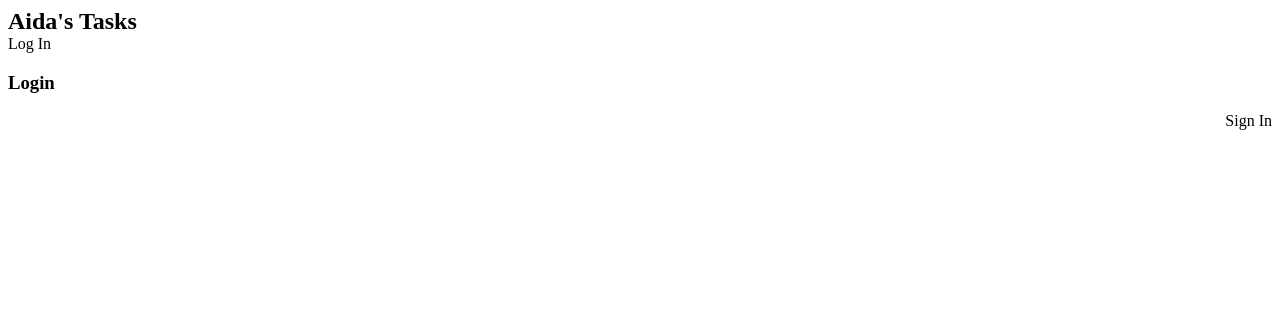
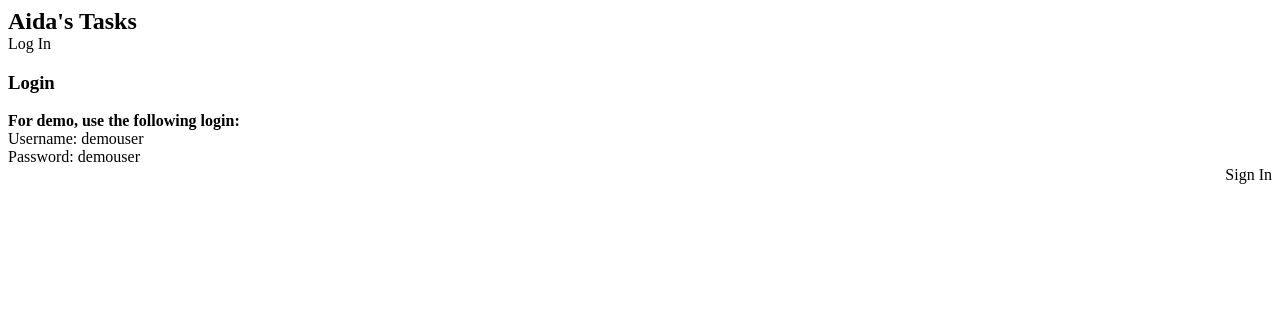
Before and after one commit to robertjauss/aidas-list, a Django app: page /accounts/login/ in a window 1280 px wide. Shown: the top 313 px of the page. Run offline with Django 3.2, Linux system fonts and the light colour scheme; some libraries are stand-ins or nearby versions.

Commit message:
Adding demo un/pw to login page

```diff
--- a/templates/registration/login.html
+++ b/templates/registration/login.html
@@ -6,9 +6,18 @@
 
 {% block content %}
   <wa-card with-header style="max-width: 800px; margin-left: auto; margin-right: auto;">
+
     <div slot="header">
       <h3>Login</h3>
     </div>
+
+    <wa-callout variant="brand">
+      <wa-icon slot="icon" name="circle-info"></wa-icon>
+      <strong>For demo, use the following login:</strong><br />
+      Username: demouser<br />
+      Password: demouser
+    </wa-callout>
+
     <form action="{% url "login" %}" method="post" class="wa-stack">
       {% csrf_token %}
       {{ redirect_field }}
@@ -45,5 +54,6 @@
         </wa-button>
       </div>
     </form>
+
   </wa-card>
 {% endblock content %}
```
